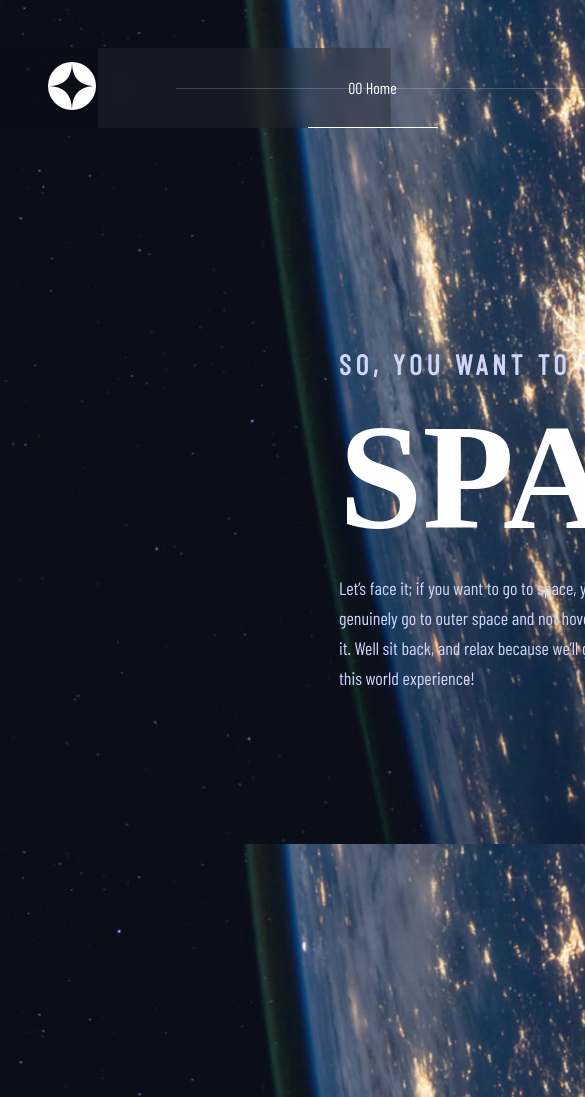
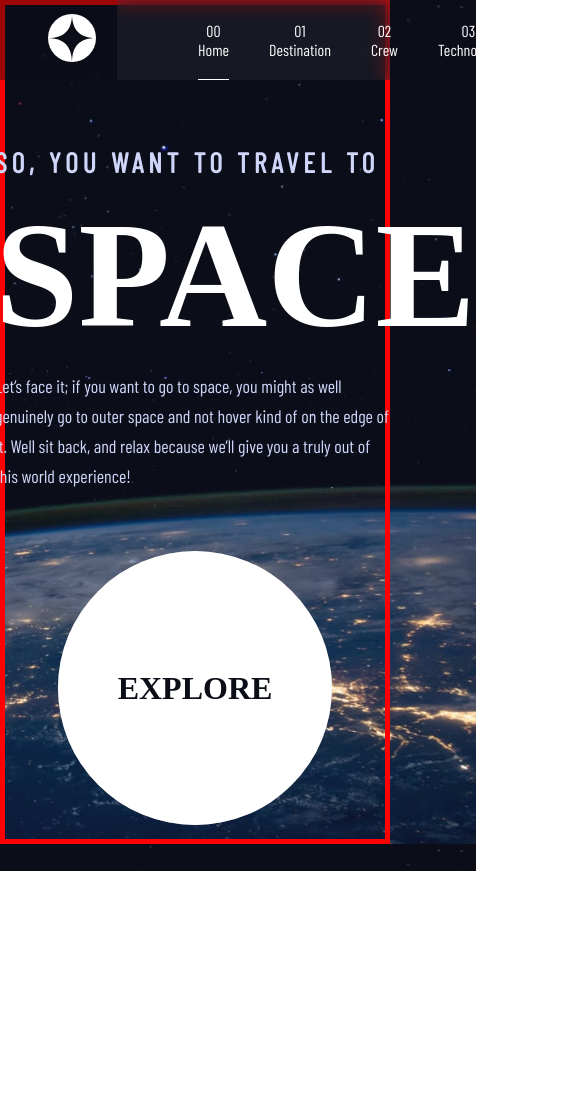
Before and after one commit to evilkeil/Space-Tourism, a website built with webpack: page src/assets/html/home.html in a window 390 px wide. Shown: the top 1097 px of the page, 585 px wide, since content can reach past the window. After the commit the page ends 871 px from the top, so only its background shows below. Built offline with nearby package versions, Linux system fonts and the light colour scheme; a web font is replaced by a local one.

Commit message:
finish up styles for tablets and make the body 100dvh so that it will take the dynamic view port height and there wont be an annoying scroll in smaller devices

```diff
--- a/src/assets/css/home.css
+++ b/src/assets/css/home.css
@@ -28,8 +28,7 @@ font-family: 'Roboto', sans-serif; */
 body{
     margin: 0;
     padding: 0;
-    height: 100vh;
-    max-height: 100vh;
+    height: 100dvh;
     background: url(../images/home/background-home-desktop.jpg) no-repeat center center fixed;
     -webkit-background-size: cover;
     -moz-background-size: cover;
@@ -105,8 +104,9 @@ h5{
     display: flex;
     align-items: center;
     justify-content: center;
-    margin-right: calc( 274px/2);
-    margin-bottom: calc( (274px/2)/2);
+    /* margin-right: calc( 274px/2); */
+    margin-right: 18%;
+    margin-bottom: 2%;
 
 
 
@@ -151,5 +151,49 @@ h5{
     width: 400px;
     margin-top: 0;
     margin-bottom: 10px;
+}
+
+
+/* layout for tablets */
+@media (max-width:912px){
+    body{
+        background: url(../images/home/background-home-tablet.jpg) no-repeat center center / cover fixed;
+        display: flex;
+        align-items: center;
+        justify-content: center;
+        overflow-x: hidden;
+        overflow: hidden;
+        border: 5px solid red;
+    }
+    .content-wrapper{
+        display: flex;
+        flex-direction: column;
+        width: 80%;
+        margin-left: 10%;
+        margin-right: 10%;
+        margin-top: 25vh;
+        justify-content: space-between;
+        align-items: center;
+        height: fit-content;
+        position: relative;
+    }
+    .hero{
+
+        width: max-content;
+        margin-top: 15%;
+        margin-left:0;
+
+    }
+    .trigger{
+
+        display: flex;
+        align-items: center;
+        justify-content: center;
+        margin-right: 0;
+        margin-bottom: 15%;
+
+
+
+    }
 
 }
--- a/src/assets/css/navbar.css
+++ b/src/assets/css/navbar.css
@@ -78,3 +78,94 @@ nav li:hover{
 .active{
     border-bottom: 1px solid var(--main-color);
 }
+
+
+/* navbar for tablets */
+@media (max-width:820px){
+
+    #navbar {
+
+        margin-top: 0;
+
+    }
+    nav{
+        width: 70%;
+        height: 100%;
+        display: flex;
+        align-items: center;
+        background-color: rgba(255,255,255,0.05);
+        backdrop-filter: blur(8px);
+        -webkit-backdrop-filter: blur(8px);
+        z-index: 1;
+        font-family: 'Barlow Condensed', sans-serif;
+        font-size: 16px;
+        letter-spacing: 2.7;
+
+    }
+    nav ul{
+        list-style: none;
+        display: flex;
+        align-items: center;
+        gap: 25px;
+        margin-left: 10px;
+        margin-right: 10px;
+
+    }
+    nav li{
+        width: fit-content;
+        height: 80px;
+        text-align: center;
+        display: flex;
+        align-items: center;
+        justify-content: center;
+    }
+    .logo::after{
+        display: none;
+
+    }
+}
+
+@media (max-width:912px){
+
+    #navbar {
+        width: 100vw;
+        margin-top: 0;
+
+    }
+    nav{
+        width: 70%;
+        height: 100%;
+        display: flex;
+        align-items: center;
+        background-color: rgba(255,255,255,0.05);
+        backdrop-filter: blur(8px);
+        -webkit-backdrop-filter: blur(8px);
+        z-index: 1;
+        font-family: 'Barlow Condensed', sans-serif;
+        font-size: 16px;
+        letter-spacing: 2.7;
+
+
+    }
+    nav ul{
+        list-style: none;
+        display: flex;
+        align-items: center;
+        gap: 40px;
+        margin-left: 15%;
+        margin-right: 15%;
+
+    }
+    nav li{
+        width: fit-content;
+        height: 80px;
+        text-align: center;
+        display: flex;
+        align-items: center;
+        justify-content: center;
+    }
+    .logo::after{
+        display: none;
+
+    }
+}
--- a/src/index.js
+++ b/src/index.js
@@ -1,5 +1,6 @@
 // import json from './assets/data/data.json';
 
 
+//  import './assets/css/home.css';
+ import './assets/css/navbar.css';
  import './assets/css/home.css';
- import './assets/css/navbar.css';
```
